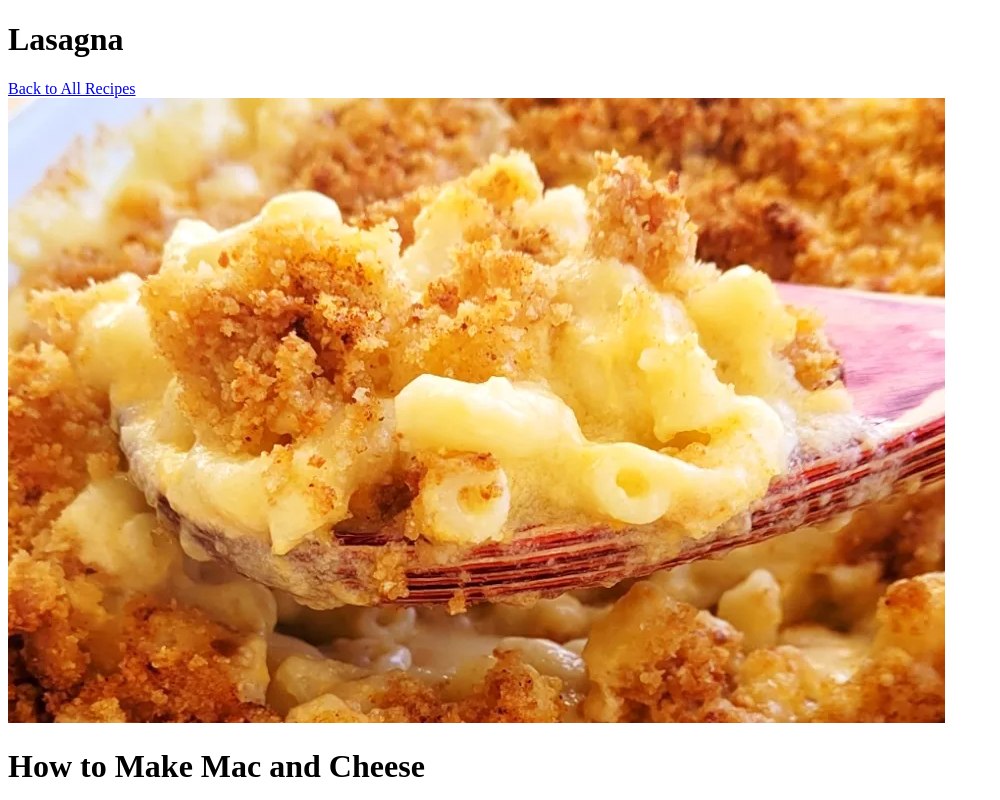
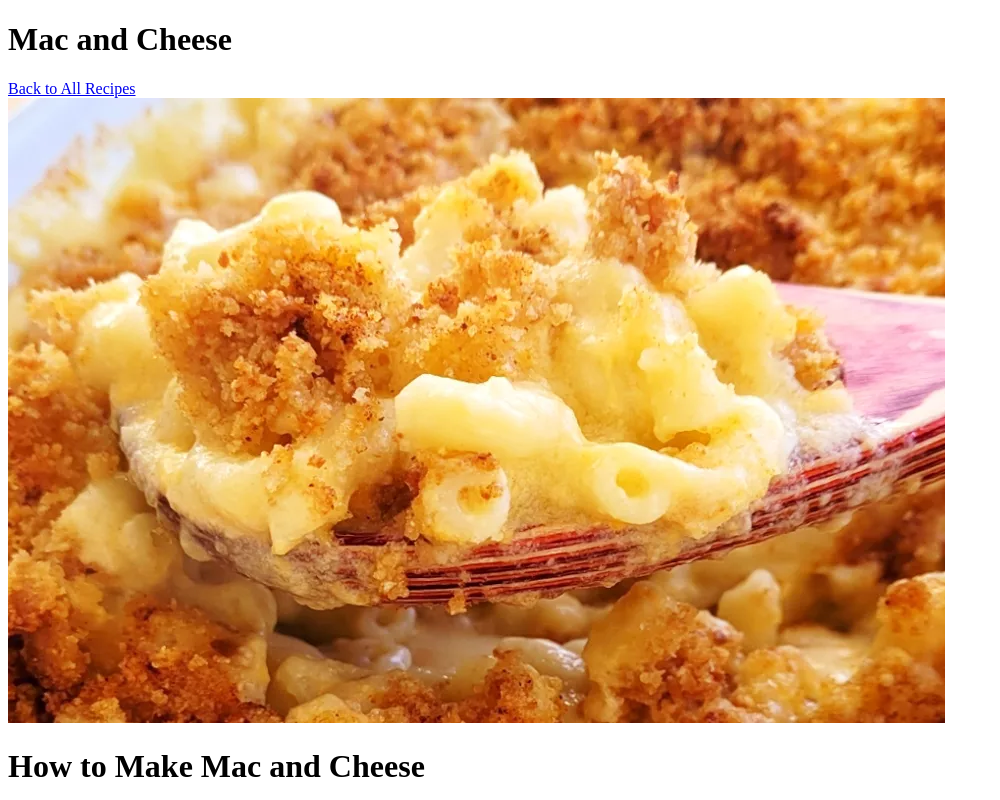
Before and after one commit to perez11abel/odin-recipes, a plain HTML site: page recipes/macandcheese.html in a window 1280 px wide. Shown: the top 800 px of the page, without its empty margins (0-1000 px from the left). Drawn offline with Linux system fonts and the light colour scheme.

Commit message:
fixed h1 for mac

```diff
--- a/recipes/macandcheese.html
+++ b/recipes/macandcheese.html
@@ -7,7 +7,7 @@
     <title>Mac and Cheese</title>
 </head>
 <body>
-    <h1>Lasagna</h1>
+    <h1>Mac and Cheese</h1>
     <a href="../index.html">Back to All Recipes</a> <br>
     <img src="../images/macandcheese.jpg" alt="Mac and Cheese image"> <br>
     <h1>How to Make Mac and Cheese</h1>
```
